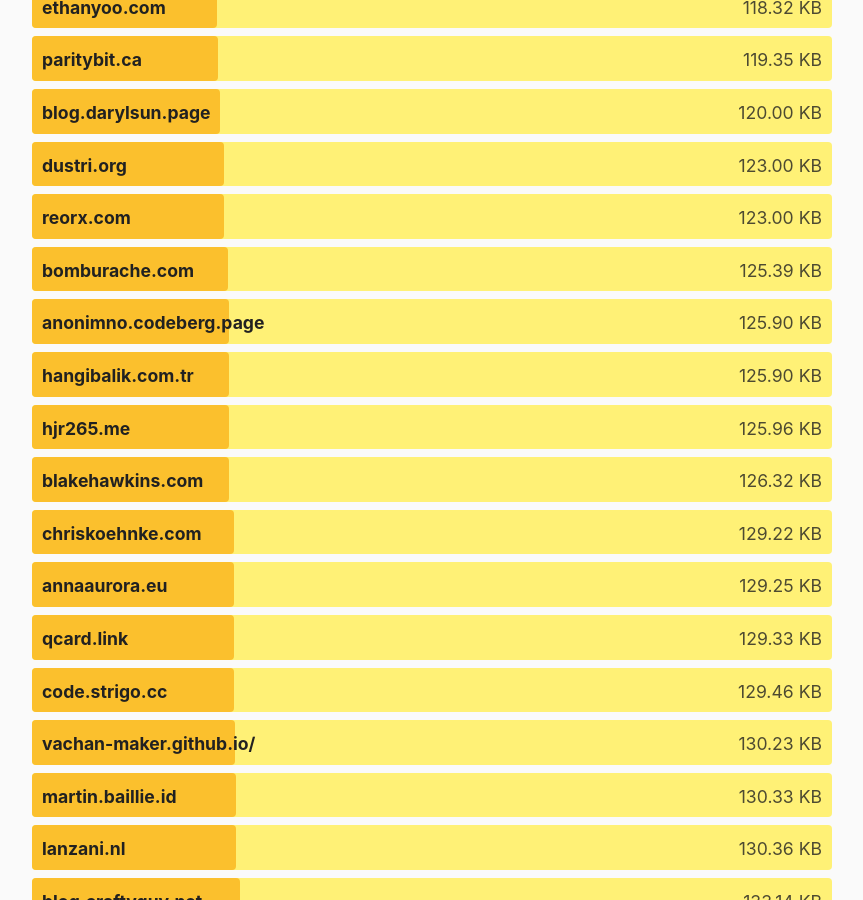
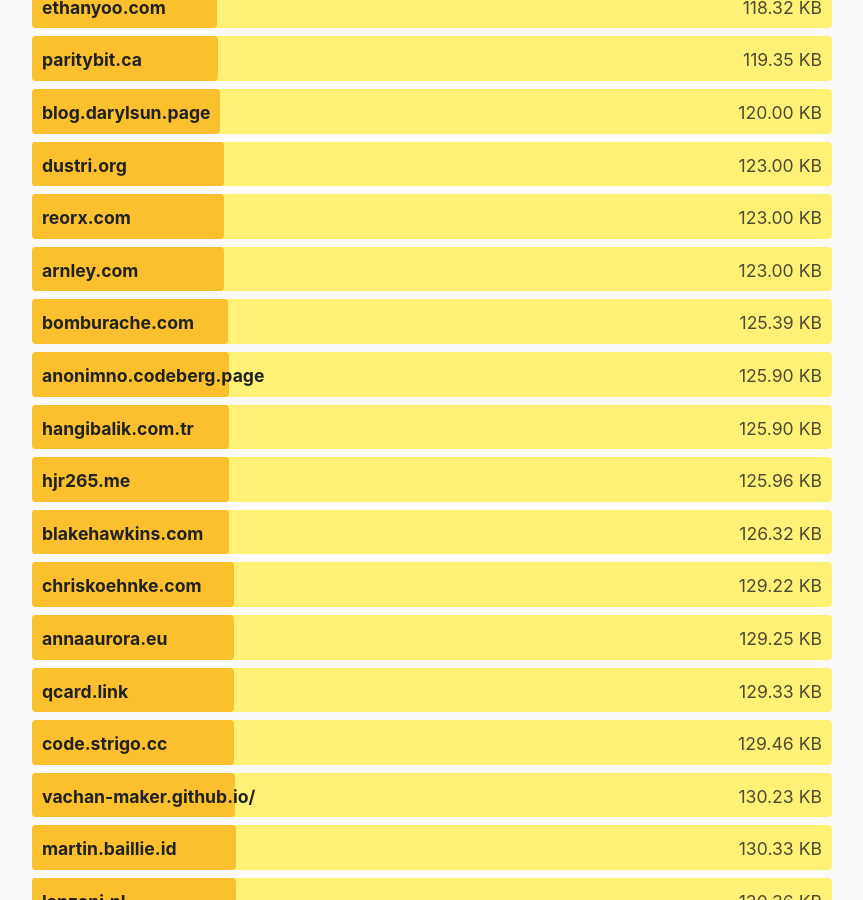
Before and after one commit to kevquirk/512kb.club, a Jekyll site: the page built from index.md, in a window 1280 px wide and 900 px high, scrolled down 27469 px. Shown: the whole window, without its empty margins (208-1071 px from the left). Built offline with Jekyll 4.4.1, drawn with Linux system fonts in a browser that asks for light colours.

Commit message:
Add arnley.com to the list
https://radar.cloudflare.com/scan/1f68c55e-9717-4e18-ba37-c01a9f89f85b/summary

```diff
--- a/_data/sites.yml
+++ b/_data/sites.yml
@@ -4342,3 +4342,8 @@
   url: https://zwieratko.sk/
   size: 30.94
   last_checked: 2025-08-30
+
+- domain: arnley.com
+  url: https://arnley.com/resume/
+  size: 123
+  last_checked: 2025-11-08
```
